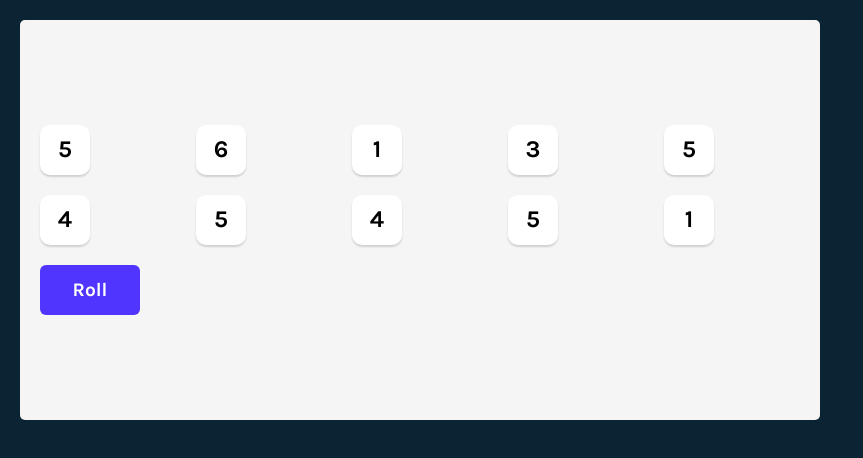
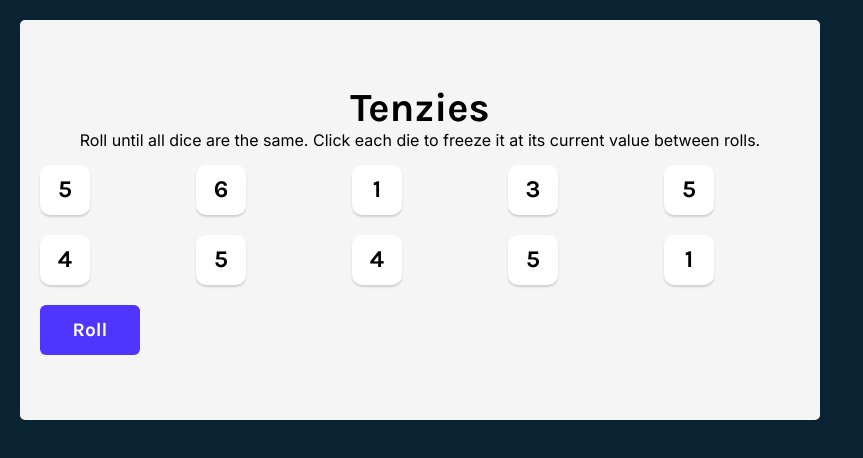
Before and after one commit to ryanh210757/tenzi-dice-game, a React app in the folder src/: page / in a window 1280 px wide. Shown: the top 458 px of the page, without its empty margins (0-863 px from the left). Built offline with nearby package versions, Linux system fonts and the light colour scheme.

Commit message:
add text

```diff
--- a/src/App.js
+++ b/src/App.js
@@ -59,6 +59,8 @@
 
     return (
         <main>
+            <h1 className="title">Tenzies</h1>
+            <p className="instructions">Roll until all dice are the same. Click each die to freeze it at its current value between rolls.</p>
             <div className="grid">
                 {diceElements}
                 <button className="rollDice" onClick={rollButton}>Roll</button>
--- a/src/style.css
+++ b/src/style.css
@@ -57,3 +57,16 @@
 .rollDice:active{
     box-shadow: inset 5px 5px 10px -3px rgba(0, 0, 0, 0.7);
 }
+
+.title {
+    font-size: 40px;
+    margin: 0;
+    text-align: center;
+}
+
+.instructions {
+    font-family: 'Inter', sans-serif;
+    font-weight: 400;
+    margin-top: 0;
+    text-align: center;
+}
```
Also changed, not shown: src/index.pack.js.
